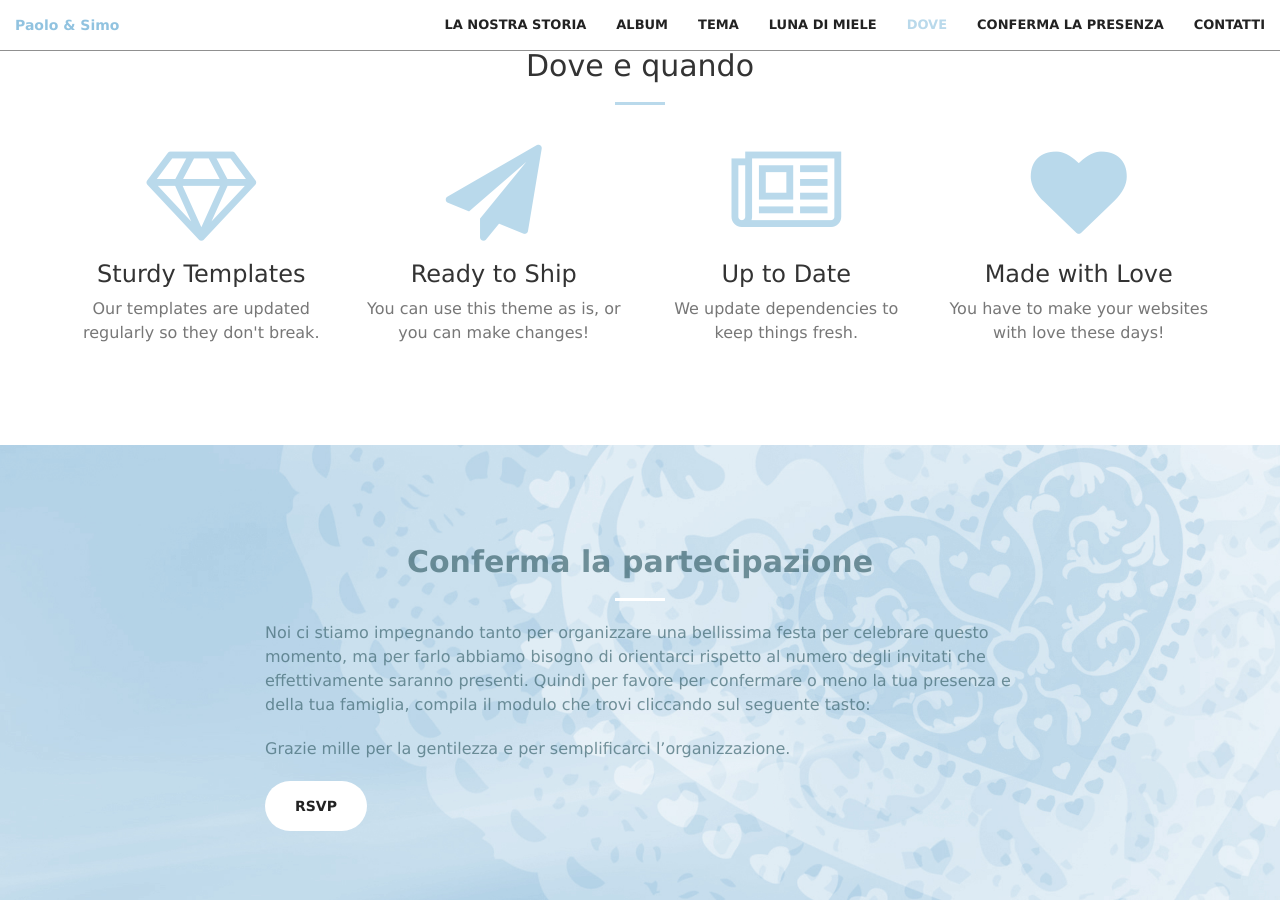
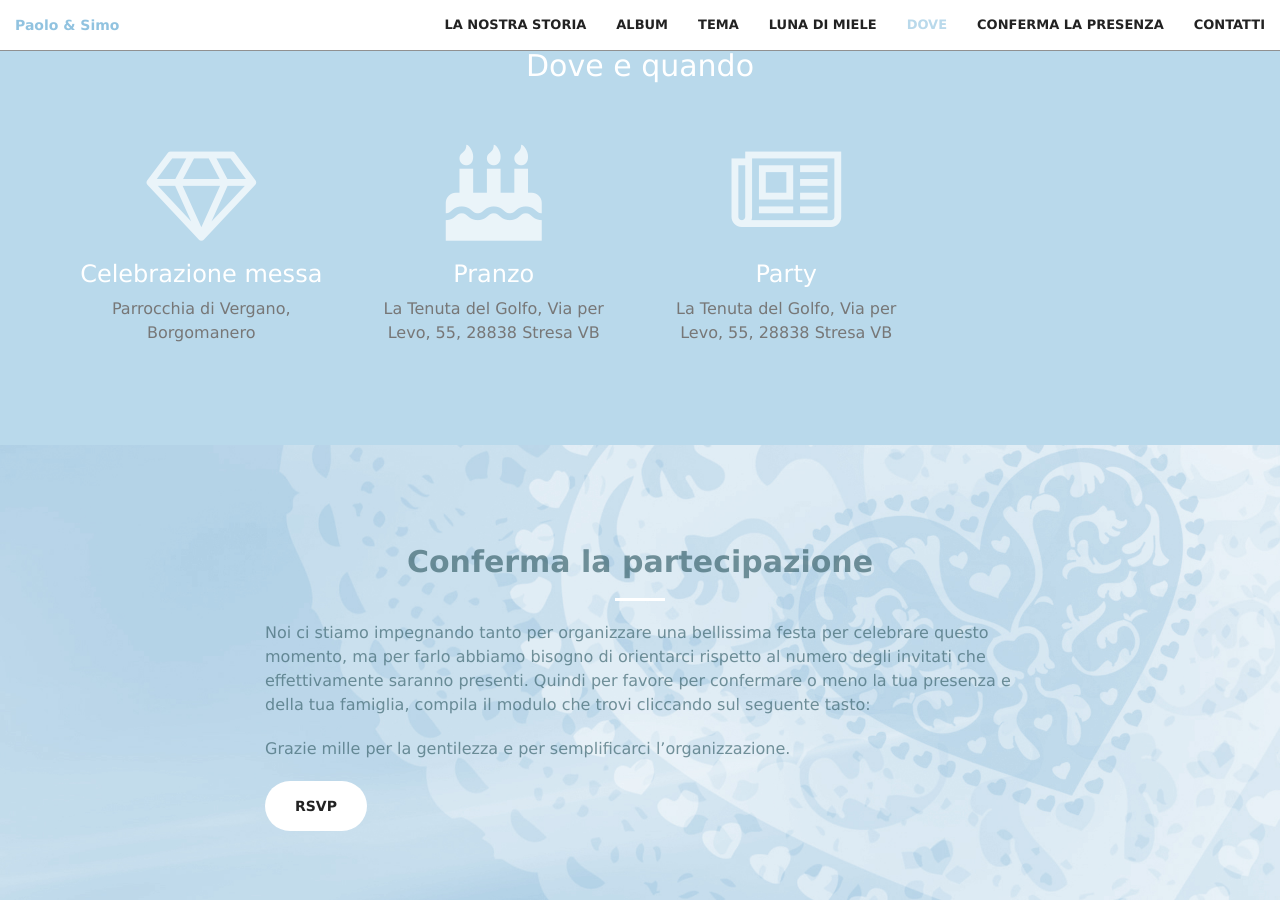
Before and after one commit to simoforzani/simoforzani.github.io, a Jekyll site: the page built from index.html, in a window 1280 px wide and 900 px high, scrolled down 6429 px. Built offline with Jekyll 4.4.1, drawn with Linux system fonts in a browser that asks for light colours.

Commit message:
first version of dove section

```diff
--- a/_includes/dove.html
+++ b/_includes/dove.html
@@ -1,4 +1,4 @@
-<section id="dove">
+<section class="bg-primary" id="dove">
     <div class="container">
         <div class="row">
             <div class="col-lg-12 text-center">
@@ -11,30 +11,23 @@
         <div class="row">
             <div class="col-lg-3 col-md-6 text-center">
                 <div class="service-box">
-                    <i class="fa fa-4x fa-diamond wow bounceIn text-primary"></i>
-                    <h3>Sturdy Templates</h3>
-                    <p class="text-muted">Our templates are updated regularly so they don't break.</p>
+                    <i class="fa fa-4x fa-diamond wow bounceIn text-white"></i>
+                    <h3>Celebrazione messa</h3>
+                    <p class="text-muted">Parrocchia di Vergano, Borgomanero</p>
                 </div>
             </div>
             <div class="col-lg-3 col-md-6 text-center">
                 <div class="service-box">
-                    <i class="fa fa-4x fa-paper-plane wow bounceIn text-primary" data-wow-delay=".1s"></i>
-                    <h3>Ready to Ship</h3>
-                    <p class="text-muted">You can use this theme as is, or you can make changes!</p>
+                    <i class="fa fa-4x fa-birthday-cake wow bounceIn text-white" data-wow-delay=".1s"></i>
+                    <h3>Pranzo</h3>
+                    <p class="text-muted">La Tenuta del Golfo, Via per Levo, 55, 28838 Stresa VB</p>
                 </div>
             </div>
             <div class="col-lg-3 col-md-6 text-center">
                 <div class="service-box">
-                    <i class="fa fa-4x fa-newspaper-o wow bounceIn text-primary" data-wow-delay=".2s"></i>
-                    <h3>Up to Date</h3>
-                    <p class="text-muted">We update dependencies to keep things fresh.</p>
-                </div>
-            </div>
-            <div class="col-lg-3 col-md-6 text-center">
-                <div class="service-box">
-                    <i class="fa fa-4x fa-heart wow bounceIn text-primary" data-wow-delay=".3s"></i>
-                    <h3>Made with Love</h3>
-                    <p class="text-muted">You have to make your websites with love these days!</p>
+                    <i class="fa fa-4x fa-newspaper-o wow bounceIn text-white" data-wow-delay=".2s"></i>
+                    <h3>Party</h3>
+                    <p class="text-muted">La Tenuta del Golfo, Via per Levo, 55, 28838 Stresa VB</p>
                 </div>
             </div>
         </div>
--- a/_sass/_base.scss
+++ b/_sass/_base.scss
@@ -58,6 +58,10 @@ p {
 
 .text-black {
     color: rgba(black, .7);
+}
+
+.text-white {
+    color: rgba(white, .7);
 }
 
 section {
```
